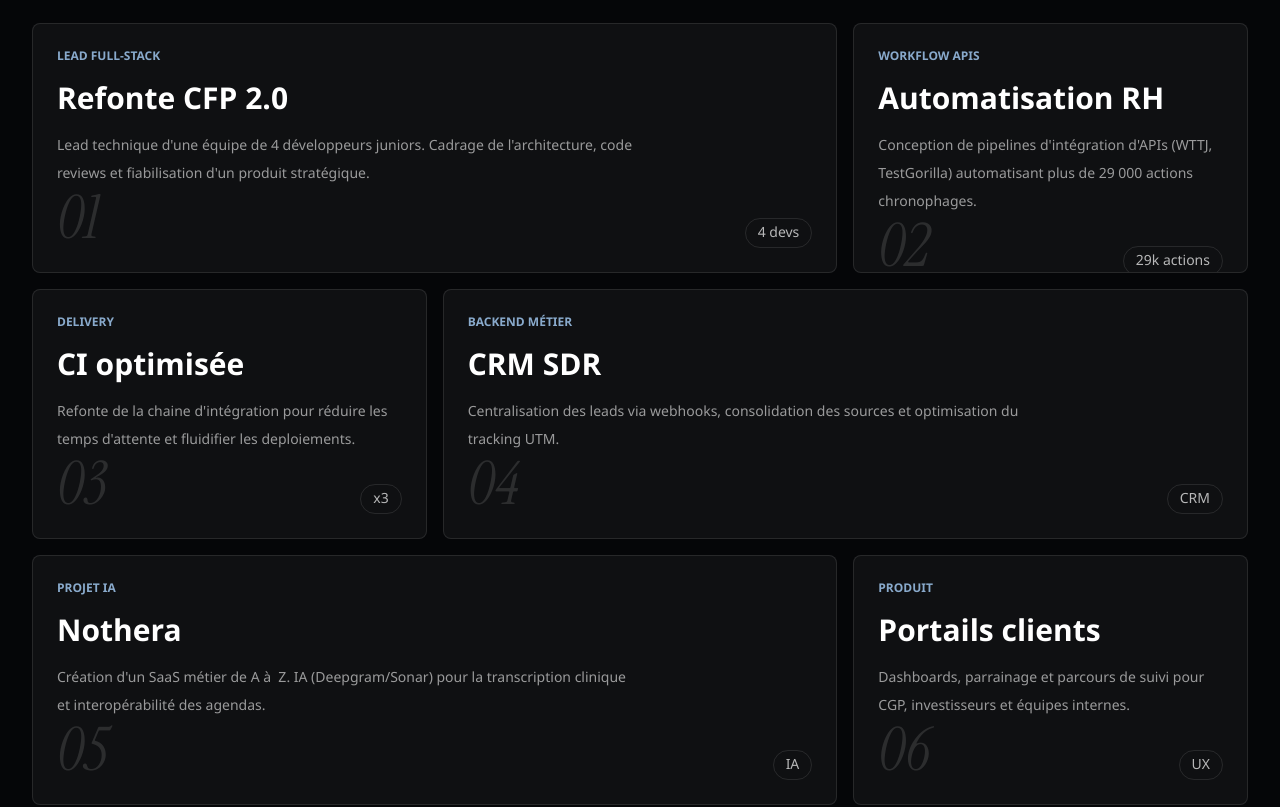
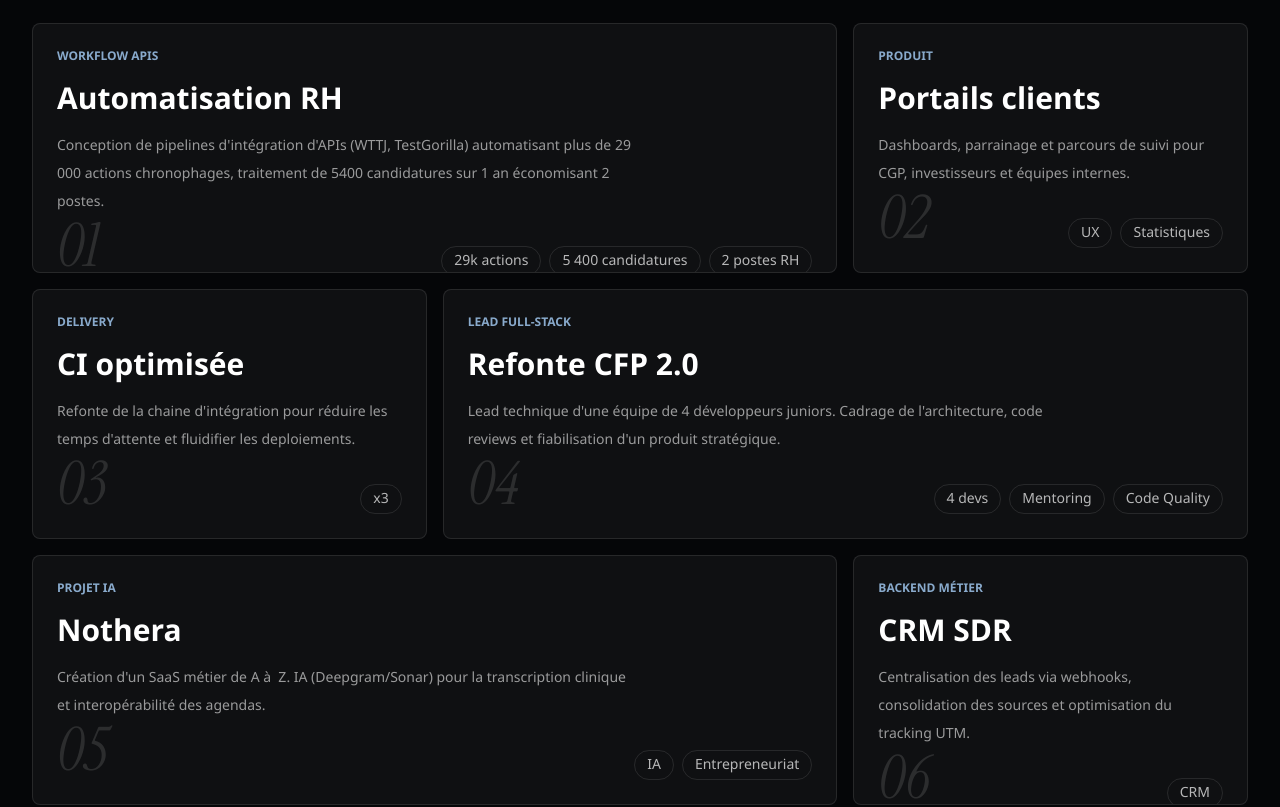
Before and after one commit to adamslma/adam-salama-portfolio, a Next.js app in the folder adam-salama-portfolio/: page / in a window 1280 px wide. Shown: the part 1180-1987 px from the top of the page. Built offline with nearby package versions, Linux system fonts and the light colour scheme; a web font is replaced by a local one.

Commit message:
chore: modified bento cards content

```diff
--- a/adam-salama-portfolio/app/page.tsx
+++ b/adam-salama-portfolio/app/page.tsx
@@ -3,17 +3,17 @@ import { LoadingCounter, ParallaxGallery } from "./portfolio-experience";
 
 const achievements = [
   {
-    title: "Refonte CFP 2.0",
-    eyebrow: "Lead full-stack",
-    body: "Lead technique d'une équipe de 4 développeurs juniors. Cadrage de l'architecture, code reviews et fiabilisation d'un produit stratégique.",
-    metric: "4 devs",
+    title: "Automatisation RH",
+    eyebrow: "Workflow APIs",
+    body: "Conception de pipelines d'intégration d'APIs (WTTJ, TestGorilla) automatisant plus de 29 000 actions chronophages, traitement de 5400 candidatures sur 1 an économisant 2 postes.",
+    metrics: ["29k actions", "5 400 candidatures", "2 postes RH"],
     className: "md:col-span-2",
   },
   {
-    title: "Automatisation RH",
-    eyebrow: "Workflow APIs",
-    body: "Conception de pipelines d'intégration d'APIs (WTTJ, TestGorilla) automatisant plus de 29 000 actions chronophages.",
-    metric: "29k actions",
+    title: "Portails clients",
+    eyebrow: "Produit",
+    body: "Dashboards, parrainage et parcours de suivi pour CGP, investisseurs et équipes internes.",
+    metrics: ["UX", "Statistiques"],
     className: "",
   },
   {
@@ -24,24 +24,24 @@ const achievements = [
     className: "",
   },
   {
-    title: "CRM SDR",
-    eyebrow: "Backend métier",
-    body: "Centralisation des leads via webhooks, consolidation des sources et optimisation du tracking UTM.",
-    metric: "CRM",
+    title: "Refonte CFP 2.0",
+    eyebrow: "Lead full-stack",
+    body: "Lead technique d'une équipe de 4 développeurs juniors. Cadrage de l'architecture, code reviews et fiabilisation d'un produit stratégique.",
+    metrics: ["4 devs", "Mentoring", "Code Quality"],
     className: "md:col-span-2",
   },
   {
     title: "Nothera",
     eyebrow: "Projet IA",
     body: "Création d'un SaaS métier de A à  Z. IA (Deepgram/Sonar) pour la transcription clinique et interopérabilité des agendas.",
-    metric: "IA",
+    metrics: ["IA", "Entrepreneuriat"],
     className: "md:col-span-2",
   },
   {
-    title: "Portails clients",
-    eyebrow: "Produit",
-    body: "Dashboards, parrainage et parcours de suivi pour CGP, investisseurs et équipes internes.",
-    metric: "UX",
+    title: "CRM SDR",
+    eyebrow: "Backend métier",
+    body: "Centralisation des leads via webhooks, consolidation des sources et optimisation du tracking UTM.",
+    metric: "CRM",
     className: "",
   },
 ];
@@ -275,11 +275,18 @@ export default function Home() {
                   </h3>
                   <p className="mt-4 max-w-xl text-sm leading-7 text-white/58">{item.body}</p>
                 </div>
-                <div className="flex items-end justify-between">
+                <div className="flex min-w-0 items-end justify-between gap-4">
                   <span className="font-serif text-6xl italic text-white/12">0{index + 1}</span>
-                  <span className="rounded-full border border-white/10 px-3 py-1 text-sm text-white/70">
-                    {item.metric}
-                  </span>
+                  <div className="flex max-w-[75%] flex-wrap justify-end gap-2">
+                    {(item.metrics ?? [item.metric]).filter(Boolean).map((metric) => (
+                      <span
+                        key={metric}
+                        className="rounded-full border border-white/10 px-3 py-1 text-xs text-white/70 sm:text-sm"
+                      >
+                        {metric}
+                      </span>
+                    ))}
+                  </div>
                 </div>
               </div>
             </article>
```
